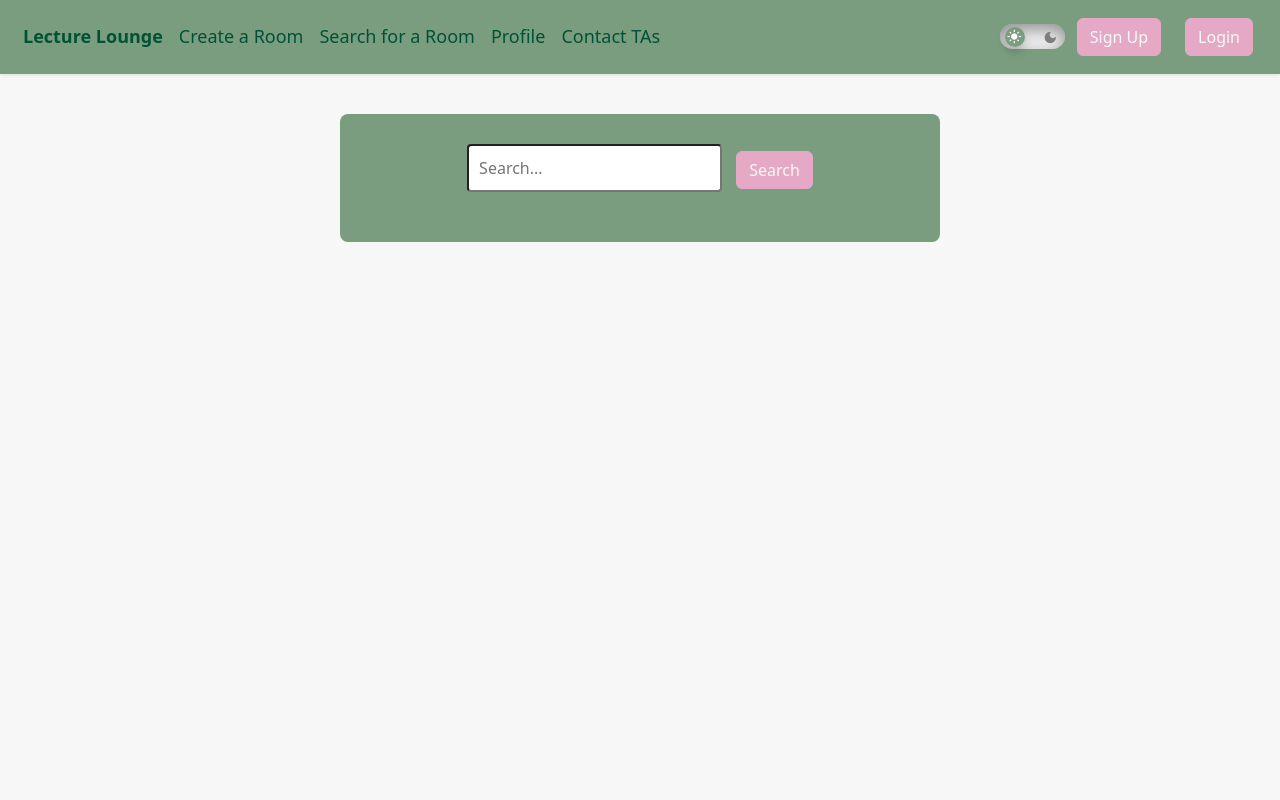
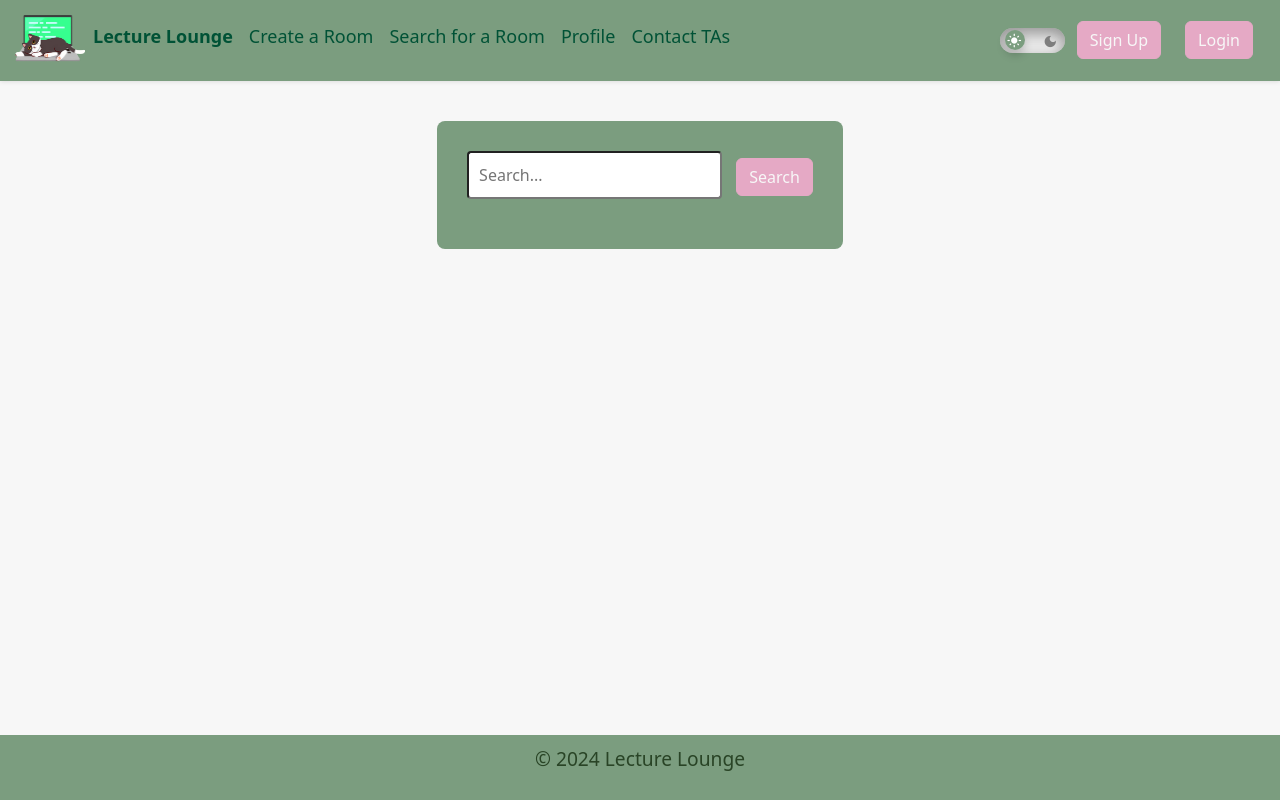
Before and after one commit to nina-network/Lecture-Lounge, a Flask app: page /search in a window 1280 px wide. Run offline with Flask 3, Linux system fonts and the light colour scheme.

Commit message:
Making front-end and template changes

```diff
--- a/static/styles.css
+++ b/static/styles.css
@@ -21,6 +21,16 @@
     --dark-background-color-alt: #294426;
     --dark-trim-color: #303B30;
     --dark-text-color: #303B30;
+}
+
+html {
+    height: 100%;
+}
+
+body {
+    min-height: 100%;
+    display: flex;
+    flex-direction: column;
 }
 
 body {
@@ -453,3 +463,46 @@
     .container div {
         margin-bottom: 20px; /* Adjust the margin as needed */
     }
+
+#room-container {
+    margin: 1em!important;
+}
+
+#room {
+    margin: 2em 4em !important;
+    background-color: #7b9d7f;
+    color: #294426;
+    transition: transform 0.5s ease;
+    border-radius: 12px;
+}
+
+#room:hover {
+    transform: scale(.97);
+}
+
+ul {
+    list-style: none;
+}
+
+.post-card {
+    border: 1px solid black;
+    margin: 1em 0;
+    background-color: #e5a9c5;
+    color: white;
+    border-radius: 12px;
+    font-size: 1.2em;
+}
+
+.logo {
+    width: 70px;
+    height: 50px;
+}
+
+footer {
+    background-color: #7b9d7f;
+    color: #294426;
+    padding: 10px;
+    text-align: center;
+    font-size: 1.2em;
+    margin-top: auto;
+}
--- /dev/null
+++ b/templates/_footer.html
@@ -0,0 +1,3 @@
+<footer>
+    <p>&copy; 2024 Lecture Lounge</p>
+</footer>
--- a/templates/_layout.html
+++ b/templates/_layout.html
@@ -37,6 +37,7 @@
     <nav class="navbar navbar-expand-lg navbar-light">
         <div class="navbar-collapse" id="navbar">
             <ul class="navbar-nav mr-auto mt-2 mt-lg-0">
+                <a href="/"><img src="/static/images/lecture-lounge.png" alt="lecture-lounge-logo" class="logo"></a>
                 <li class="nav-item">
                     <a class="nav-link" href="/"><strong>Lecture Lounge</strong></a>
                 </li>
--- a/templates/contact_ta.html
+++ b/templates/contact_ta.html
@@ -11,4 +11,5 @@
 
 {% endfor %}
 </div>
+{% include '_footer.html' %}
 {% endblock %}
--- a/templates/create_post.html
+++ b/templates/create_post.html
@@ -19,5 +19,5 @@
         </div>
     </div>
 </form>
-
+{% include '_footer.html' %}
 {% endblock %}
--- a/templates/create_room.html
+++ b/templates/create_room.html
@@ -13,5 +13,5 @@
         <button class="btn" type="submit">Create</button>
     </form>
 </div>
-
+{% include '_footer.html' %}
 {% endblock %}
--- a/templates/login.html
+++ b/templates/login.html
@@ -29,4 +29,5 @@
         </div>
     </div>
 </div>
+{% include '_footer.html' %}
 {% endblock %}
--- a/templates/oauth_signup.html
+++ b/templates/oauth_signup.html
@@ -28,4 +28,5 @@
         </div>
     </div>
 </div>
+{% include '_footer.html' %}
 {% endblock %}
--- a/templates/profile.html
+++ b/templates/profile.html
@@ -89,4 +89,5 @@
 
   </div>
 </div>
+{% include '_footer.html' %}
 {% endblock %}
--- a/templates/profile_pic_page.html
+++ b/templates/profile_pic_page.html
@@ -20,4 +20,5 @@
         {% endfor %}
     </div>
 </div>
+{% include '_footer.html' %}
 {% endblock %}
--- a/templates/room.html
+++ b/templates/room.html
@@ -90,4 +90,5 @@
         {% endif %}
     {% endfor %}
     <br>
+{% include '_footer.html' %}
 {% endblock %}
--- a/templates/search.html
+++ b/templates/search.html
@@ -69,5 +69,5 @@
         {% endif %}
     </div>
 </div>
-
+{% include '_footer.html' %}
 {% endblock %}
--- a/templates/signup.html
+++ b/templates/signup.html
@@ -48,4 +48,5 @@
         </div>
     </div>
 </div>
+{% include '_footer.html' %}
 {% endblock %}
```
Also changed, not shown: templates/index.html (+5 -2 lines), static/images/lecture-lounge.png (added).
